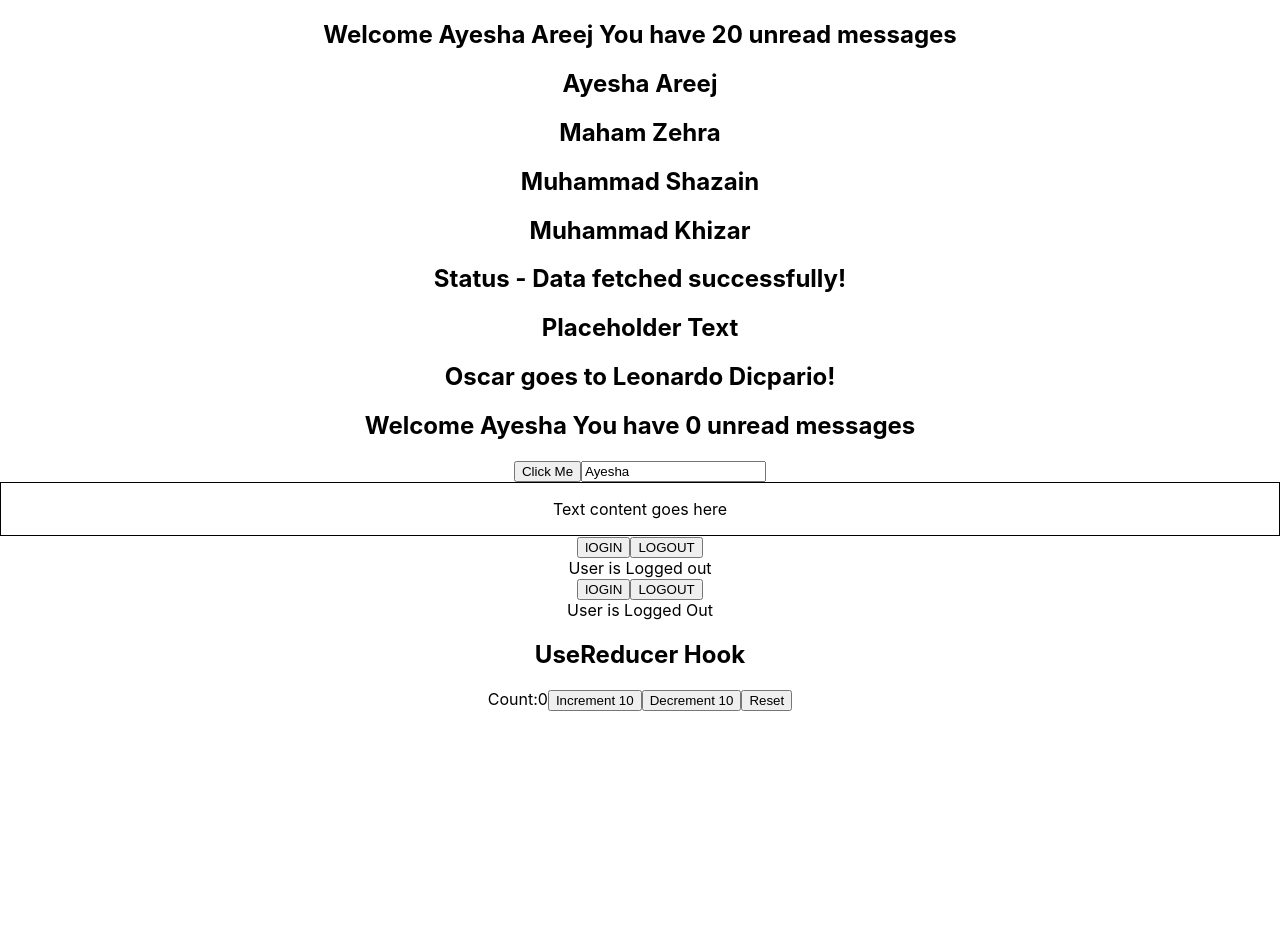
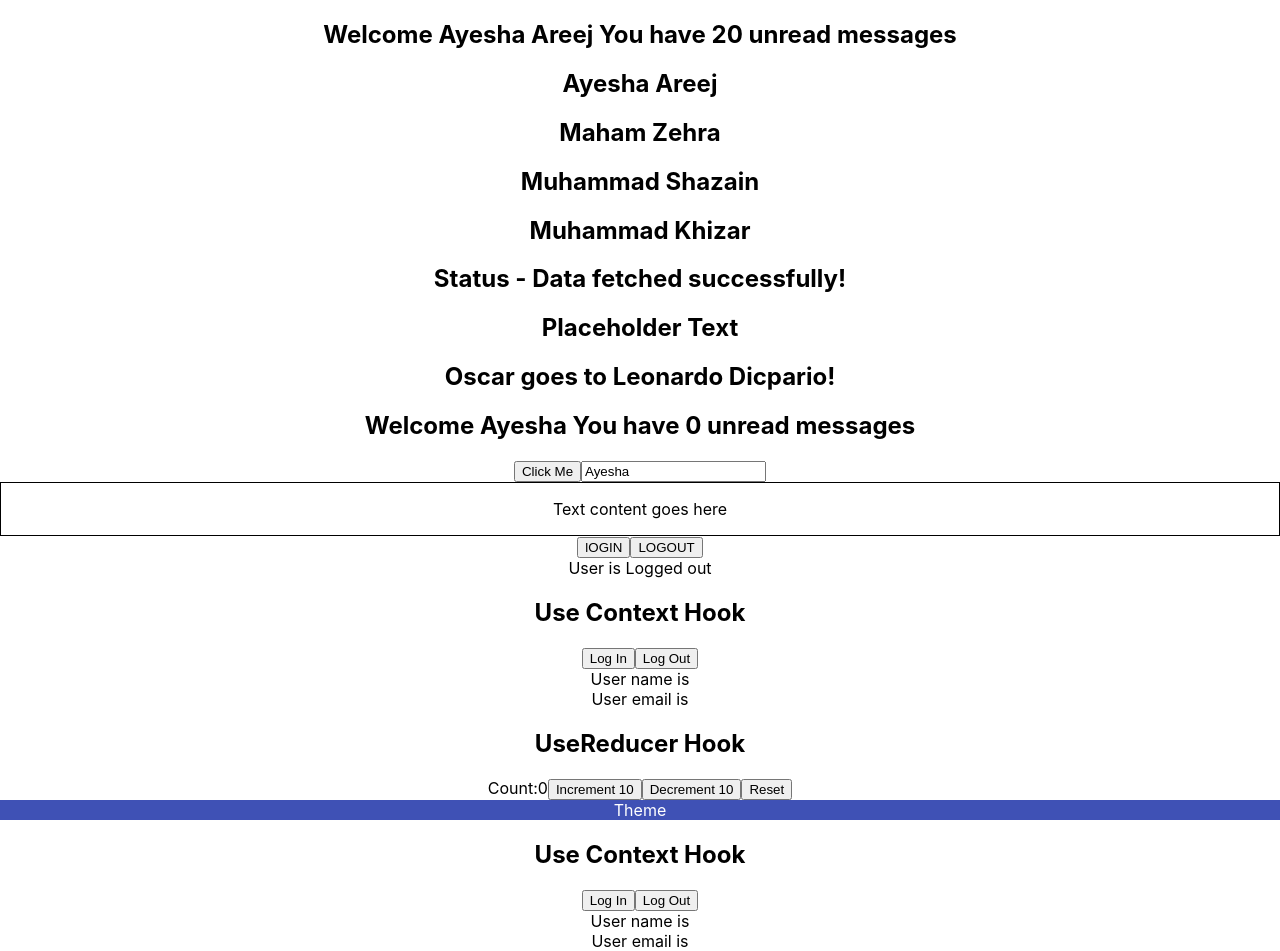
Before and after one commit to AyeshaAreej/TypeScriptPractice, a React (Create React App) app in the folder react-typescript-demo/: page / in a window 1280 px wide. Before the commit the page ends 800 px from the top, so only its background shows below. Built offline with nearby package versions, Linux system fonts and the light colour scheme.

Commit message:
useContext Hook

```diff
--- a/react-typescript-demo/src/App.tsx
+++ b/react-typescript-demo/src/App.tsx
@@ -1,6 +1,9 @@
 import './App.css';
 import { Button } from './components/Button';
 import { Container } from './components/Container';
+import { Box } from './components/context/Box';
+import { ThemeContextProvider } from './components/context/ThemeContextProvider';
+import { UserContextProvider } from './components/context/UserContext';
 import { Greet } from './components/Greet';
 import { Heading } from './components/Heading';
 import { Input } from './components/Input';
@@ -9,7 +12,8 @@
 import { PersonList } from './components/PersonList';
 import { Counter } from './components/state/Counter';
 import { LoggedIn } from './components/state/LoggedIn';
-import { User } from './components/state/User';
+import { MyUser } from './components/state/MyUser';
+import {User} from './components/context/User';
 import { Status } from './components/Status';
 
 function App() {
@@ -68,6 +72,13 @@
       <User/>
       {/* UseReducer Hook */}
       <Counter/>
+      {/* UseContext Hook */}
+      <ThemeContextProvider>
+        <Box/>
+      </ThemeContextProvider>
+      <UserContextProvider>
+        <User/>
+      </UserContextProvider>
     </div>
   );
 }
--- /dev/null
+++ b/react-typescript-demo/src/components/context/Box.tsx
@@ -0,0 +1,11 @@
+import { useContext } from "react"
+import { ThemeContext } from "./ThemeContextProvider"
+
+export const Box=()=>{
+
+    const theme=useContext(ThemeContext)
+    return (
+    <div style={{ backgroundColor:theme.primary.main,color:theme.primary.text }}>
+    Theme</div>
+    )
+}
--- /dev/null
+++ b/react-typescript-demo/src/components/context/Theme.tsx
@@ -0,0 +1,11 @@
+export const theme={
+    primary:{
+        main:'#3f51b5',
+        text:'#fff',
+    },
+    secondary:{
+        main:'#f50057',
+        text:'#fff',
+    }
+
+}
--- /dev/null
+++ b/react-typescript-demo/src/components/context/ThemeContextProvider.tsx
@@ -0,0 +1,11 @@
+import { createContext } from "react";
+import {theme} from './Theme'
+
+type ThemeContextProviderProps={
+    children:React.ReactNode
+}
+export const ThemeContext=createContext(theme)
+
+export const ThemeContextProvider=({children}: ThemeContextProviderProps)=>{
+    return <ThemeContext.Provider value={theme}>{children}</ThemeContext.Provider>
+}
--- /dev/null
+++ b/react-typescript-demo/src/components/context/User.tsx
@@ -0,0 +1,29 @@
+import { useContext } from "react"
+import {  UserContext } from "./UserContext"
+
+export  const User=()=>{
+    const userContext=useContext(UserContext)
+  const handleLogin=()=>{
+    if(userContext){
+        userContext.setUser({
+            name:'Ayesha',
+            email:'ayesha@gmail.com'
+        })
+    }
+  }
+  const handleLogout=()=>{
+    if(userContext){
+        userContext.setUser(null)
+    }
+  }
+
+  return (
+    <div>
+        <h2> Use Context Hook </h2>
+        <button onClick={handleLogin}>Log In</button>
+        <button onClick={handleLogout}>Log Out</button>
+        <div> User name is  {userContext.user?.name}</div>
+        <div>User email is  {userContext.user?.email}</div>
+    </div>
+  )
+}
--- /dev/null
+++ b/react-typescript-demo/src/components/context/UserContext.tsx
@@ -0,0 +1,25 @@
+import React,{useState, createContext} from 'react'
+
+export type AuthUser={
+    name:string,
+    email:string
+}
+
+type userContextType={
+    user: AuthUser | null,
+    setUser: React.Dispatch<React.SetStateAction<AuthUser | null>>
+}
+
+type userContextProviderProps={
+    children: React.ReactNode
+}
+// export const UserContext =createContext<userContextType | null>(null)
+// type assertion
+export const UserContext =createContext({} as userContextType)
+
+
+export const UserContextProvider=({children}:userContextProviderProps)=>{
+
+  const [user, setUser]=useState<AuthUser | null>(null)
+  return <UserContext.Provider value={{user, setUser}}>{children}</UserContext.Provider>
+}
--- a/react-typescript-demo/src/components/state/User.tsx
+++ b/react-typescript-demo/src/components/state/MyUser.tsx
@@ -5,7 +5,7 @@
     email:string
 }
 
-export const User=()=>{
+export const MyUser=()=>{
 
 
     //Specifying state type
```
